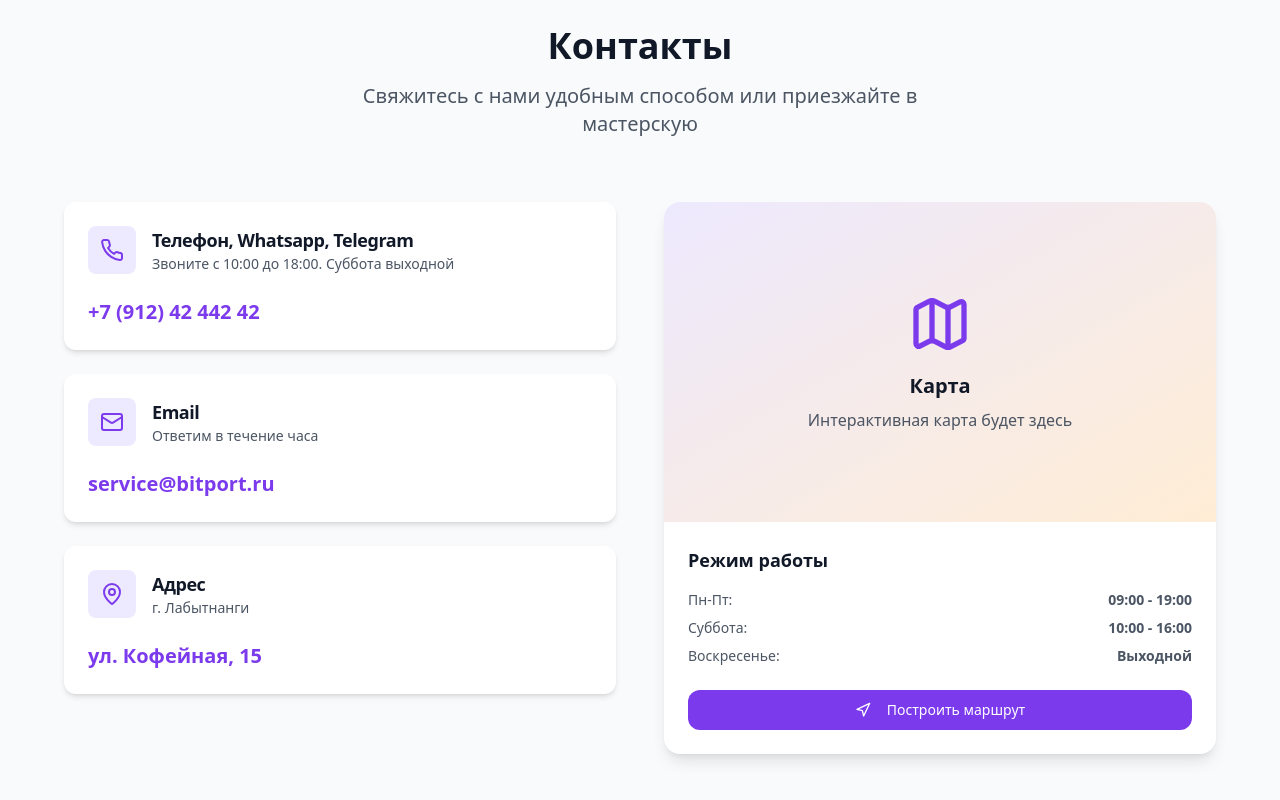
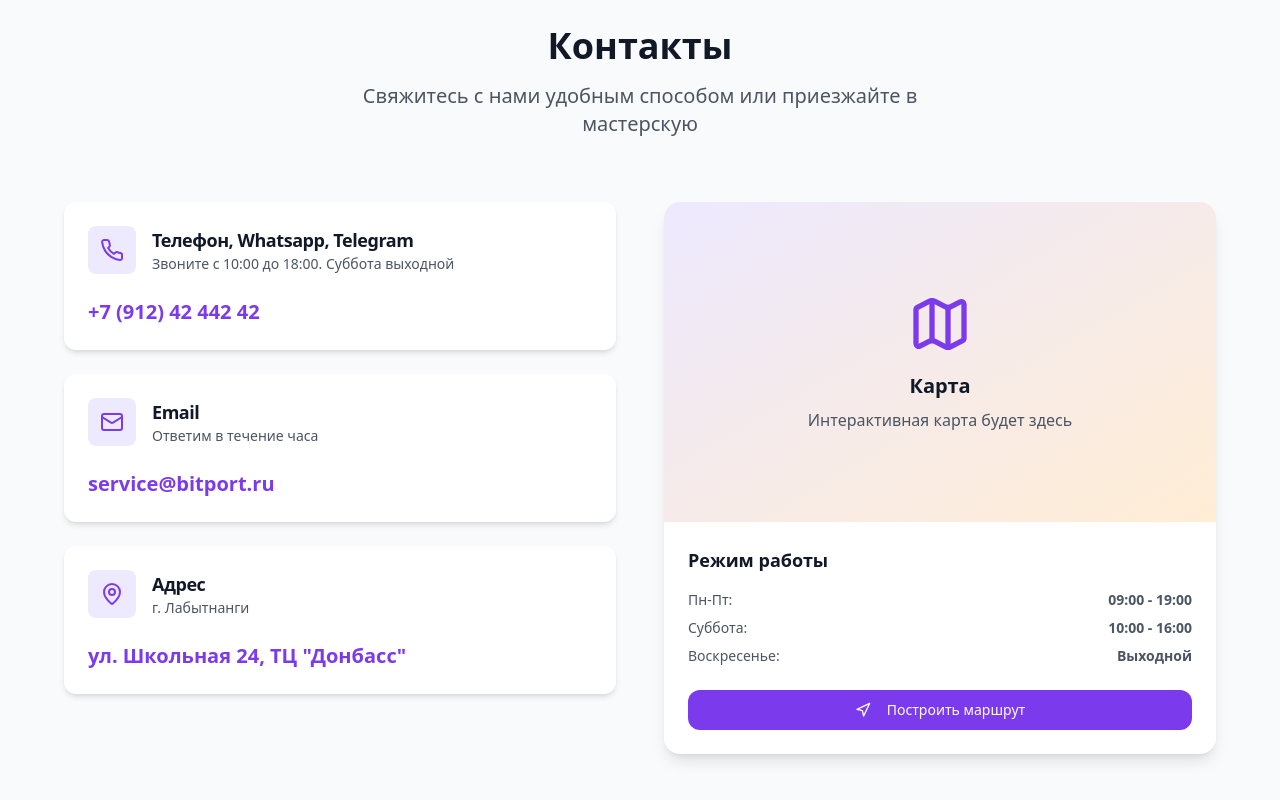
Before and after one commit to pr-poehali-dev/coffee-repair-landing, a React (Vite) app: page / in a window 1280 px wide. Shown: the part 3429-4229 px from the top of the page. Built offline with nearby package versions, Linux system fonts and the light colour scheme.

Commit message:
Добавить адрес торгового центра

```diff
--- a/src/components/Contact.tsx
+++ b/src/components/Contact.tsx
@@ -26,7 +26,7 @@ const Contact = () => {
     {
       icon: "MapPin",
       title: "Адрес",
-      value: "ул. Кофейная, 15",
+      value: 'ул. Школьная 24, ТЦ "Донбасс"',
       description: "г. Лабытнанги",
     },
   ];
```
